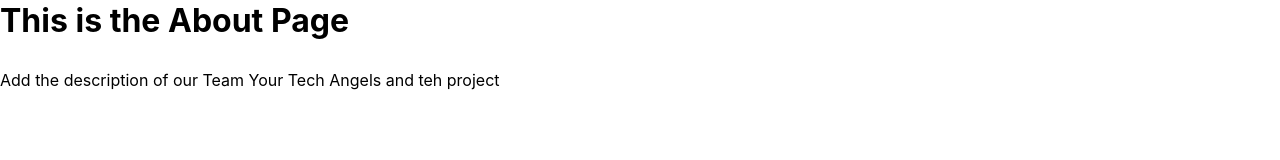
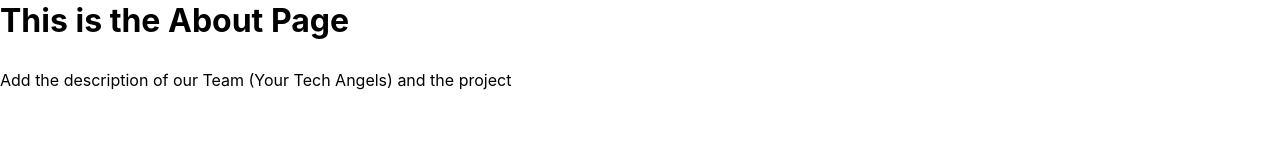
Before and after one commit to sktrip/HelpWhoNeeds, a React (Create React App) app: page /about in a window 1280 px wide. Shown: the part 122-282 px from the top of the page. Built offline with nearby package versions, Linux system fonts and the light colour scheme; the HTML template or start-up script is replaced by a standard one.

Commit message:
Description change in About landingPage

```diff
--- a/src/components/landing/About.js
+++ b/src/components/landing/About.js
@@ -3,7 +3,7 @@ const About = () => (
     <div>
         <h1>This is the About Page</h1>
         <p>
-            Add the description of our Team Your Tech Angels and teh project
+            Add the description of our Team (Your Tech Angels) and the project
     </p>
     </div>
 );
```
